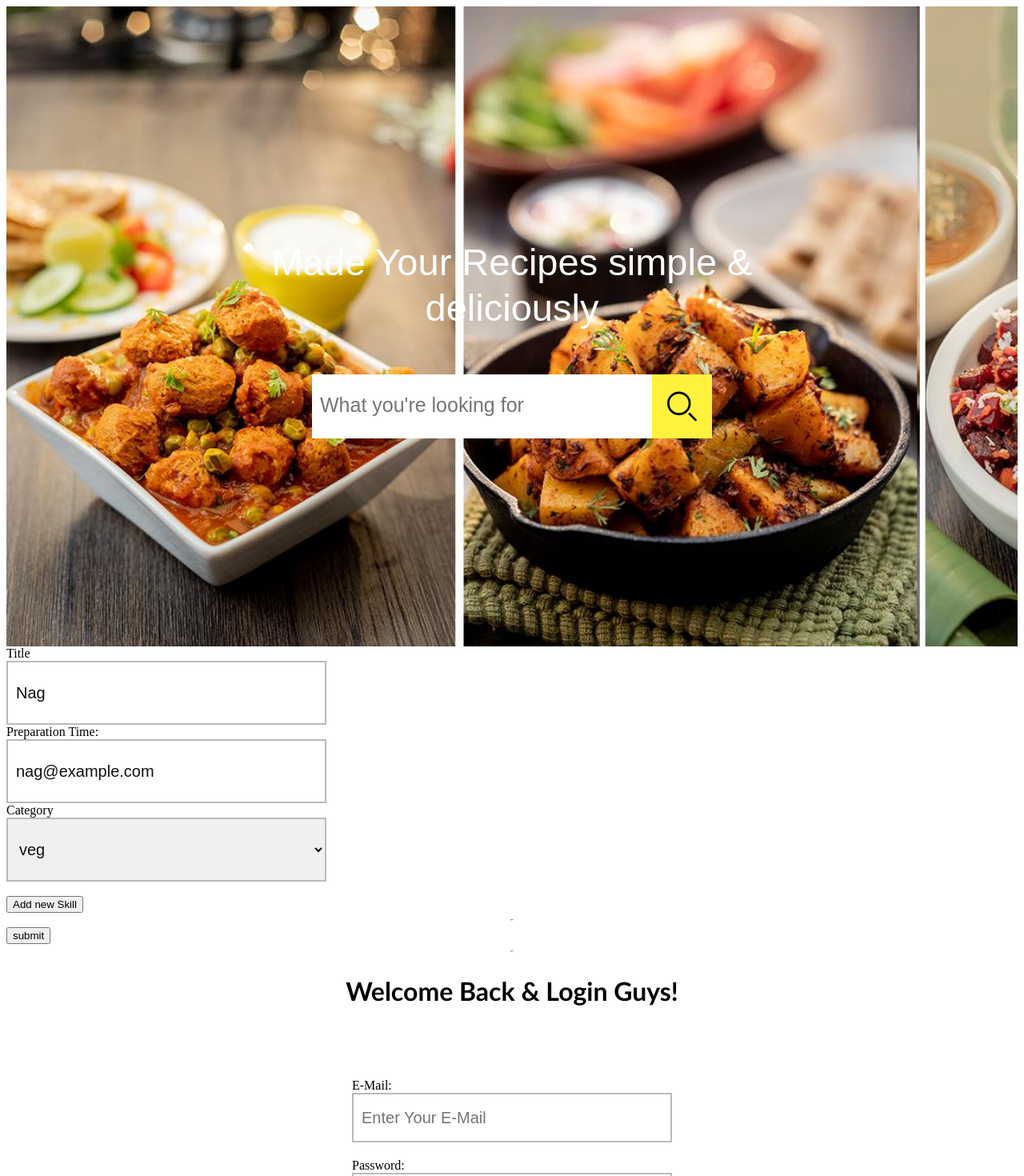
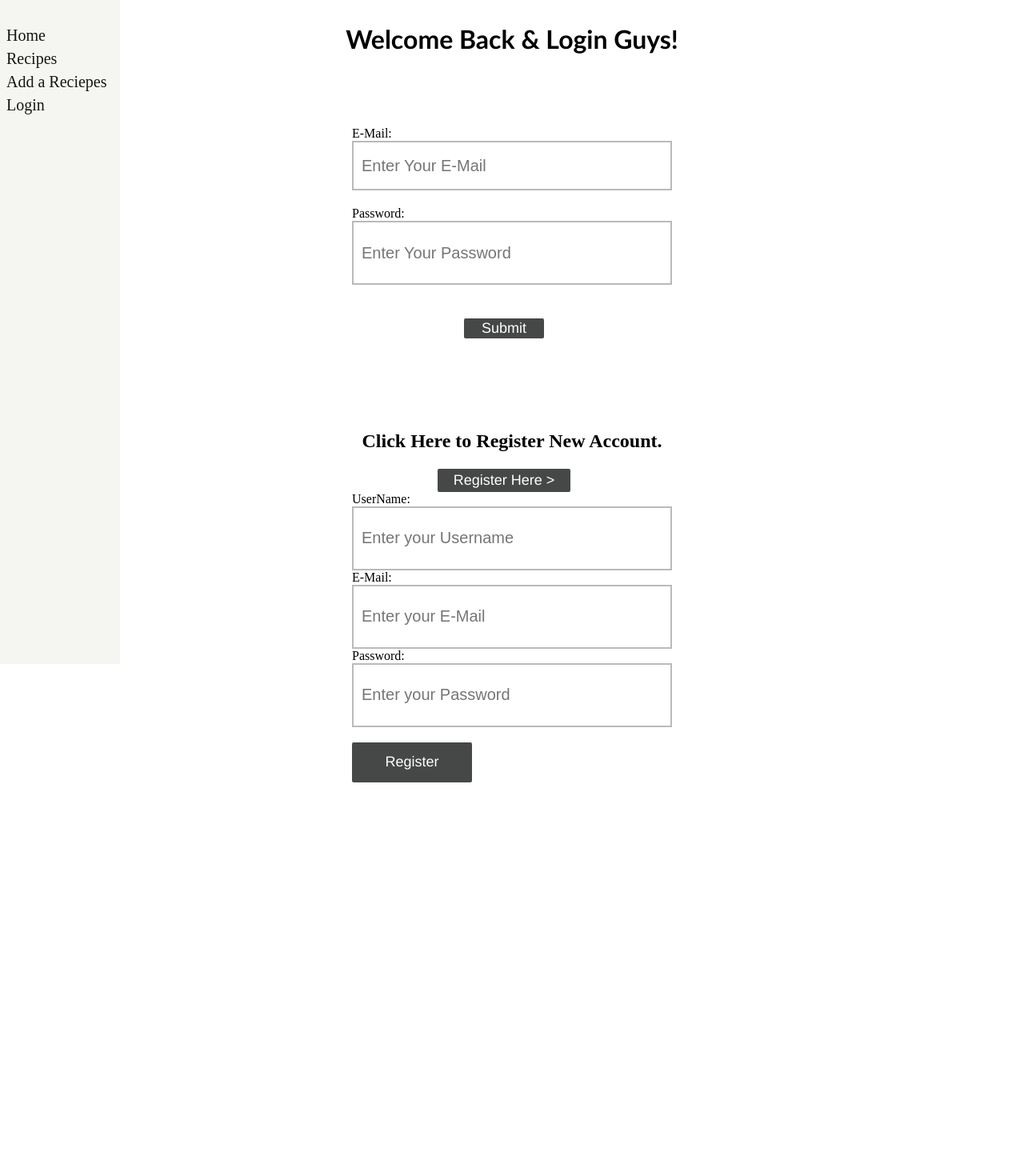
Before and after one commit to invisiblegeek1/DigitalKitchen, an Angular app in the folder AngularClient/: page /login in a window 1280 px wide. Before the commit this address led to /. Shown: the top 1470 px of the page at 80% size. After the commit the page ends 978 px from the top, so only its background shows below. Built offline with nearby package versions, Linux system fonts and the light colour scheme.

Commit message:
Form Completed

```diff
--- a/AngularClient/src/app/app.component.html
+++ b/AngularClient/src/app/app.component.html
@@ -1,5 +1,8 @@
-
+<!--
+  <app-navbar-component></app-navbar-component>
   <app-landing-page-container></app-landing-page-container>
   <app-recipe-form></app-recipe-form>
-  <app-login></app-login>
-  <!-- <app-navbar-component></app-navbar-component> -->
+  <app-login></app-login>-->
+  <app-navbar-component></app-navbar-component>
+
+  <router-outlet></router-outlet>
--- a/AngularClient/src/app/navbar-component/navbar-component.component.css
+++ b/AngularClient/src/app/navbar-component/navbar-component.component.css
@@ -0,0 +1,22 @@
+.Navbar_sidenav {
+    height: 100%;
+    width: 150px;
+    position: fixed;
+    top: 0;
+    left: 0;
+    background-color: rgb(245, 245, 241);
+    overflow: hidden;
+    padding-top: 30px;
+}
+
+.Navbar_sidenav a{
+    padding: 3px  4px 3px 8px;
+    text-decoration: none;
+    font-size: 20px;
+    color: rgb(24, 21, 21);
+    display: block;
+}
+
+.Navbar_sidenav a:hover{
+    color: #181717;
+}
--- a/AngularClient/src/app/navbar-component/navbar-component.component.html
+++ b/AngularClient/src/app/navbar-component/navbar-component.component.html
@@ -0,0 +1,18 @@
+<!DOCTYPE html>
+<html lang="en">
+<head>
+    <meta charset="UTF-8">
+    <meta http-equiv="X-UA-Compatible" content="IE=edge">
+    <meta name="viewport" content="width=device-width, initial-scale=1.0">
+    <title>Recipe Mangaement</title>
+</head>
+<body>
+    <div class="Navbar_sidenav">
+        <a routerLink="landingpage"> Home </a>
+
+        <a routerLink="recipes"> Recipes </a>
+        <a routerLink="recipeform">Add a Reciepes</a>
+        <a routerLink="login"> Login</a>
+    </div>
+</body>
+</html>
--- a/AngularClient/src/app/recipe-form/recipe-form.component.css
+++ b/AngularClient/src/app/recipe-form/recipe-form.component.css
@@ -15,7 +15,7 @@
     width: 500px;
     height: 100%;
 }
-.Recipe_Form_Title,.Recipe_Form_Preparation_Time,.Recipe_Form_Left_Pane,.Recipe_Form_Right_Pane,.Recipe_Form_Catagory,.Recipe_Form_Image,.Recipe_Ingredients_Container {
+.Recipe_Form_Title,.Recipe_Form_Catagory {
     display: flex;
     text-align: left;
     justify-content: center;
@@ -29,7 +29,7 @@
 input,textarea,#catagory_List{
     display: flex;
     width: 400px;
-    height: 80px;
+    height: 60px;
     box-sizing: border-box;
     padding: 10px;
     outline: none;
@@ -50,7 +50,7 @@ option{
 .Recipe_Form_Header{
     font-family: 'Gill Sans', 'Gill Sans MT', Calibri, 'Trebuchet MS', sans-serif;
 }
-.Recipe_Form_Submit_button,.Recipe_Form_Count_Submit_button{
+.Recipe_Form_Submi_button{
     margin-top: 6px;
     padding: 2px 10px;
     font-size: large;
@@ -58,7 +58,6 @@ option{
     font-weight: 200;
     cursor: pointer;
     color:#fff;
-    background-color: rgba(57, 215, 236, 0.781);
     outline: none;
     border: none;
     border-radius: 2px;
--- a/AngularClient/src/app/recipe-form/recipe-form.component.html
+++ b/AngularClient/src/app/recipe-form/recipe-form.component.html
@@ -1,101 +1,45 @@
-<!-- <div class="Recipe_Form_Container">
-    <div class="Recipe_Form_Header"> <h1>Add Your Recipe Here </h1></div>
-    <form   #recipeform ="ngForm" ngNativeValidate class="Recipe_Form_Section"  (ngSubmit) = "OnSubmit(recipeform.value)"   action="#" method="POST">
-    <form   [formGroup]="" class="Recipe_Form_Section"  (ngSubmit) = ""  >
 
-        <div class="Recipe_Form_Left_Pane">
-            <div class="form-group">
-                <label for="title">Title:</label>
-                <input type="text" name="title" placeholder="Enter Your Title" ngModel >
-            </div>
-
-            <div class="Recipe_Form_Image">
-                <label for="image">Upload Your Image:</label>
-                <input type="file"   name="image" accept="image/*" ngModel  multiple >
-            </div>
-
-            <div class="Recipe_Form_Preparation_Time">
-                <div class="form-group">
-                <label for="time">Preparation Time:</label>
-                <input type="text" name="time" placeholder="Enter the Preparation Time" ngModel >
-            </div>
-            </div>>
-            <div class="Recipe_Form_Catagory">
-                <div class="form-group">
-                <label for="Category">Category:</label>
-                <select id="catagory_List" name="Category_list" ngModel >
-                    <option value="veg">veg</option>
-                    <option value="Non-veg">Non-veg</option>
-                    <option value="Indian">Indian</option>
-                    <option value="Chinese">Chinese</option>
-                    </select>
-                    </div>
-            </div>
-
-        </div>
-        <hr>
-        <div class="Recipe_Form_Right_Pane">
-            <div class="Recipe_Ingredients_Container">
-                <div class="Recipe_Form_Ingredient_Count">
-                    <label for="count">  Add Ingredients: </label>
-
-                    <input type="text" name="Ingredients_Name" id="Ingredient_Name" placeholder="Ingredient Name" ngModel >
-                    <input type="number" name="Ingredients_Amount" id="Ingredients_Amount" placeholder="Total Ingredients" ngModel >
-
-                    <button class="Recipe_Form_Count_Submit_button" (click)="addData()">Add</button>
-
-                    <div class="Recipe_Form_Ingredient_List">
-
-                    </div>
-
-                    <br><br><br>
-                    <br><br><br>
-
-                </div>
-
-            </div>
-            <br><br><br>
-
-            <div class="Recipe_Process_Form">
-                <label for="process">  Process: </label>
-                <textarea type="text-area" name="process" placeholder="Recipe procedure... " ngModel ></textarea>
-            </div>
-
-                <button class="Recipe_Form_Submit_button" type="submit" value="Submit">Submit</button>
-
-
-        </div>
-    </form>
-</div> -->
-<div class="row">
-    <div class="col-6">
+<div class="Recipe_Form_Container">
+    <div class="Recipe_Form_Section">
         <form [formGroup]="profileFormGroup" (submit)="handleSubmit($event)">
             <div class="form-group">
-                <label>Title</label>
-                <input class="form-control" formControlName="title" />
+                <label>Name</label>
+                <input class="form-control" formControlName="name" />
             </div>
             <div class="form-group">
                 <label>Preparation Time:</label>
-                <input class="form-control" formControlName="time" />
+                <input class="form-control" formControlName="preparation_time" />
             </div>
             <div class="form-group">
-                <label>Category</label>
-                <select id="catagory_List" name="Category_list" formControlName="category" >
-                    <option value="veg">veg</option>
-                    <option value="Non-veg">Non-veg</option>
-                    <option value="Indian">Indian</option>
-                    <option value="Chinese">Chinese</option>
-                    </select>
+                <label>Serving  Time:</label>
+                <input class="form-control" formControlName="total_time" />
             </div>
-            <ng-container formArrayName="skills">
-                <ng-container *ngFor="let sk of skills.controls;let idx=index;">
+
+            <ng-container formArrayName="category">
+                <ng-container *ngFor="let a of category.controls;let idx=index;">
+                    <div class="form-group">
+                        <label>Category</label>
+                        <form [formGroup]="a">
+                            <div class="input-group mb-3" >
+                                <input class="form-control" placeholder="Category" formControlName="category" />
+                                <button (click)="removeCategory(0)" type="button" class="Recipe_Form_Delete_button">delete</button>
+                            </div>
+                        </form>
+                    </div>
+                </ng-container>
+            </ng-container>
+            <br />
+            <button (click)="addNewCategory()" type="button" class="Recipe_Form_Add_button">Add Category</button>
+            <br />
+            <ng-container formArrayName="items">
+                <ng-container *ngFor="let i of items.controls;let idx=index;">
                     <div class="form-group">
                         <label>Ingredients</label>
-                        <form [formGroup]="sk">
+                        <form [formGroup]="i">
                             <div class="input-group mb-3" >
                                 <input class="form-control" placeholder="incredients" formControlName="ingredients" />
                                 <input class="form-control" placeholder="amount" formControlName="amount" />
-                                <button (click)="removeSkill(0)" type="button" class="btn btn-sm btn-danger">delete</button>
+                                <button (click)="removeItems(0)" type="button" class="Recipe_Form_Delete_button">delete</button>
                             </div>
                         </form>
                     </div>
@@ -103,11 +47,34 @@
                 </ng-container>
             </ng-container>
             <br />
-            <button (click)="addNewSkill()" type="button" class="btn btn-sm btn-success">Add new Skill</button>
+            <button (click)="addNewItems()" type="button" class="Recipe_Form_Add_button">Add Ingredients</button>
             <br />
+            <ng-container formArrayName="process">
+                <ng-container *ngFor="let b of process.controls;let idx=index;">
+                    <div class="form-group">
+                        <label>Process</label>
+                        <form [formGroup]="b">
+                            <div class="input-group mb-3" >
+                                <input class="form-control" placeholder="Enter the Process" formControlName="process" />
+                                <button (click)="removeProcess(0)" type="button" class="Recipe_Form_Delete_button">delete</button>
+                            </div>
+                        </form>
+                    </div>
+                </ng-container>
+            </ng-container>
+            <br />
+            <button (click)="addNewProcess()" type="button" class="Recipe_Form_Add_button">Add Process</button>
+            <br />
+
+
+
+
+
+
             <hr />
-            <button class="btn btn-primary">submit</button>
+            <button class="Recipe_Form_Submit_button">submit</button>
             <hr />
         </form>
     </div>
+
 </div>
--- a/AngularClient/src/app/recipe-form/recipe-form.component.ts
+++ b/AngularClient/src/app/recipe-form/recipe-form.component.ts
@@ -13,15 +13,24 @@ export class RecipeFormComponent  {
 
 
   profileFormGroup: FormGroup = this.fb.group({
-    title: ['Nag', [Validators.required]],
-    time: ['nag@example.com', [Validators.required]],
-    category: ['veg', [Validators.required]],
-    skills: this.fb.array([])
+    name: ['', [Validators.required]],
+    preparation_time: ['', [Validators.required]],
+    total_time: ['', [Validators.required]],
+    category: this.fb.array([]),
+    items: this.fb.array([]),
+    process: this.fb.array([])
+
   });
 
 
-  get skills(){
-    return this.profileFormGroup.controls['skills'] as FormArray
+  get items(){
+    return this.profileFormGroup.controls['items'] as FormArray
+  }
+  get category(){
+    return this.profileFormGroup.controls['category'] as FormArray
+  }
+  get process(){
+    return this.profileFormGroup.controls['process'] as FormArray
   }
 
   handleSubmit(event: any) {
@@ -31,17 +40,36 @@ export class RecipeFormComponent  {
   }
 
 
-  addNewSkill() {
-    const skillForm: FormGroup = this.fb.group({
+  addNewItems() {
+    const ItemForm: FormGroup = this.fb.group({
       ingredients: [''],
       amount: [0]
     })
-    this.skills.push(skillForm)
+    this.items.push(ItemForm)
+  }
+  addNewCategory() {
+    const CategoryForm: FormGroup = this.fb.group({
+      category: ['']
+    })
+    this.category.push(CategoryForm)
+  }
+  addNewProcess() {
+    const ProcessForm: FormGroup = this.fb.group({
+      process: ['']
+    })
+    this.process.push(ProcessForm)
   }
 
 
-  removeSkill(idx:number) {
-    this.skills.removeAt(idx)
+  removeCategory(idx:number) {
+    this.category.removeAt(idx)
+  }
+
+  removeItems(idx:number) {
+    this.items.removeAt(idx)
+  }
+  removeProcess(idx:number) {
+    this.process.removeAt(idx)
   }
 
   constructor(private fb: FormBuilder) { }
@@ -50,126 +78,3 @@ export class RecipeFormComponent  {
   }
 
 }
-  // orderForm!: FormGroup;
-  // items!: FormArray;
-  // constructor(private formBuilder: FormBuilder) {}
-
-  // ngOnInit() {
-  //   this.orderForm = this.formBuilder.group({
-  //     customerName: '',
-  //     email: '',
-  //     items: this.formBuilder.array([ this.createItem() ])
-  //   });
-  // }
-
-  //   createItem(): FormGroup {
-  //     return this.formBuilder.group({
-
-  //       name: '',
-  //       description: '',
-  //       price: ''
-  //     });
-  //   }
-
-  //   addItem(): void {
-  //     this.items = this.orderForm.get('items') as FormArray;
-  //     this.items.push(this.createItem());
-  //   }
-
-  // }
-
-
-
-
-
-
-
-
-
-
-
-
-
-
-
-
-
-
-
-
-
-
-
-
-  // angForm = new FormGroup({
-  //   names: new FormArray([
-  //   //  this.ingredients()
-  //   new FormControl('', Validators.required),
-  //   new FormControl('', Validators.required),
-
-  //   ]),
-  //   amount: new FormArray([
-  //     new FormControl('',Validators.required)
-  //   ])
-
-  // });
-  // ingredients(): FormGroup{
-  //   return new FormGroup({
-  //     name : new FormControl('', Validators.required),
-  //     amount : new FormControl('', Validators.required),
-  //   })
-  // }
-  // get names(): FormArray {
-  //    return this.angForm.get('names') as FormArray;
-
-  // }
-  // get amount(): FormArray{
-  //   return this.angForm.get('amount') as FormArray;
-  // }
-  // onFormSubmit(): void {
-  //   for (let i = 0; i < this.names.length; i++) {
-  //     console.log(this.names.at(i).value);
-  //   }
-  //   for (let i = 0; i < this.amount.length; i++) {
-  //     console.log(this.amount.at(i).value);
-  //   }
-
-  // }
-  // addNameField() {
-  //   this.names.push(new FormControl('', Validators.required));
-  //   this.amount.push(new FormControl('', Validators.required));
-  // }
-
-  // deleteNameField(index: number) {
-  //   if (this.names.length !== 1) {
-  //     this.names.removeAt(index);
-  //   }
-  //   console.log(this.names.length);
-  // }
-  // data:Array<any> = []
-  // AddData: Array<any> = []
-
-
-
-  // constructor(private recipeForm: RecipeFormService,private http:HttpClient) { }
-
-  // ngOnInit(): void {
-  // }
-
-
-  // OnSubmit(data:any){
-  //   this.data = [...this.data,...this.AddData]
-  //   console.log(data)
-  //   // return this.recipeForm.getRecipeData(data);
-  // }
-
-
-
-  // addData(){
-  //   let Name = document.getElementById("Ingredient_Name");
-  //   let Amount =document.getElementById("Ingredient_Amount")
-  //   this.AddData = [...this.AddData,...[Name,Amount]]
-  //   console.log(this.AddData)
-
-  // }
-// }
```
Also changed, not shown: AngularClient/src/app/app.module.ts (+10 -0 lines).
